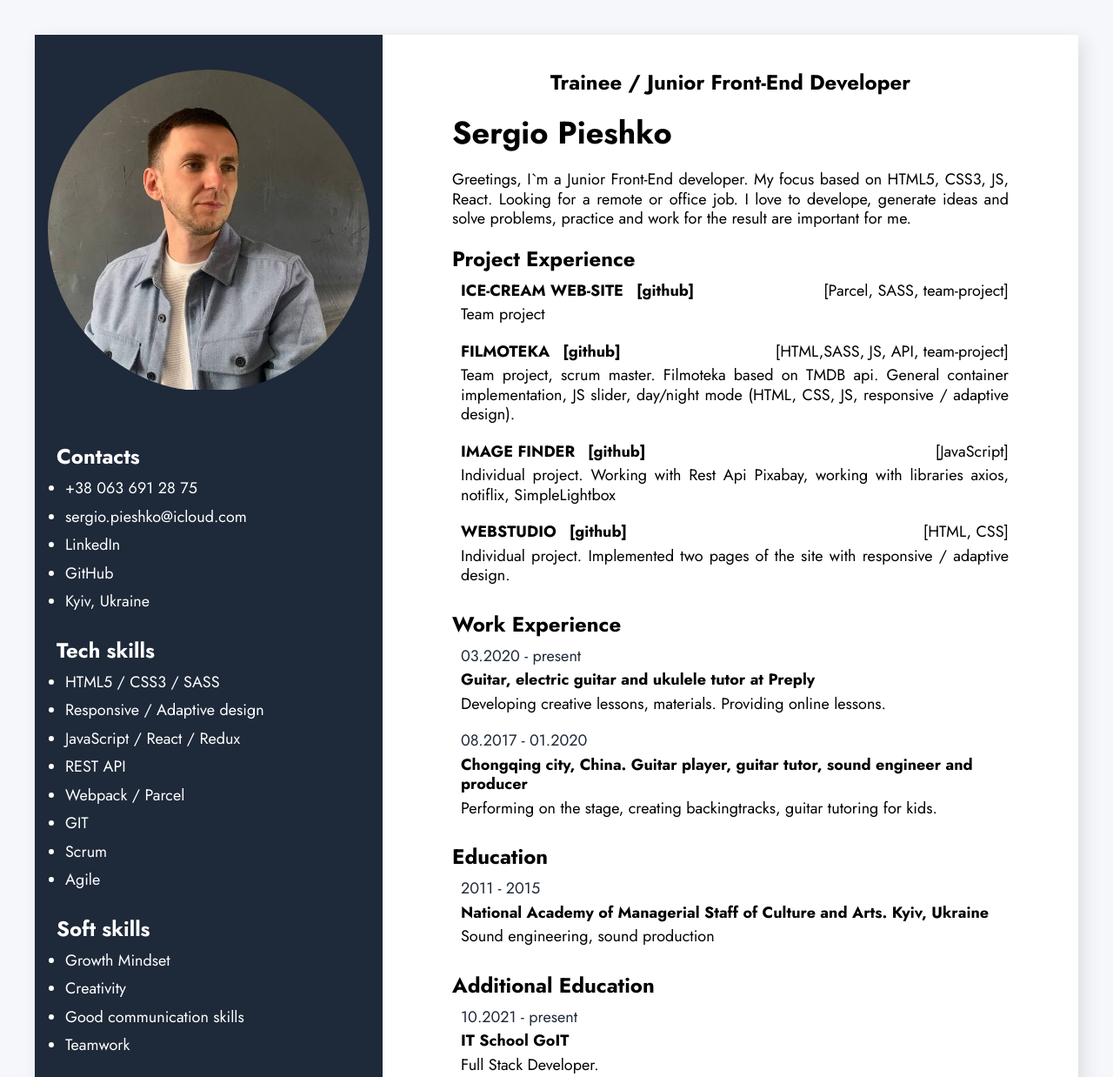
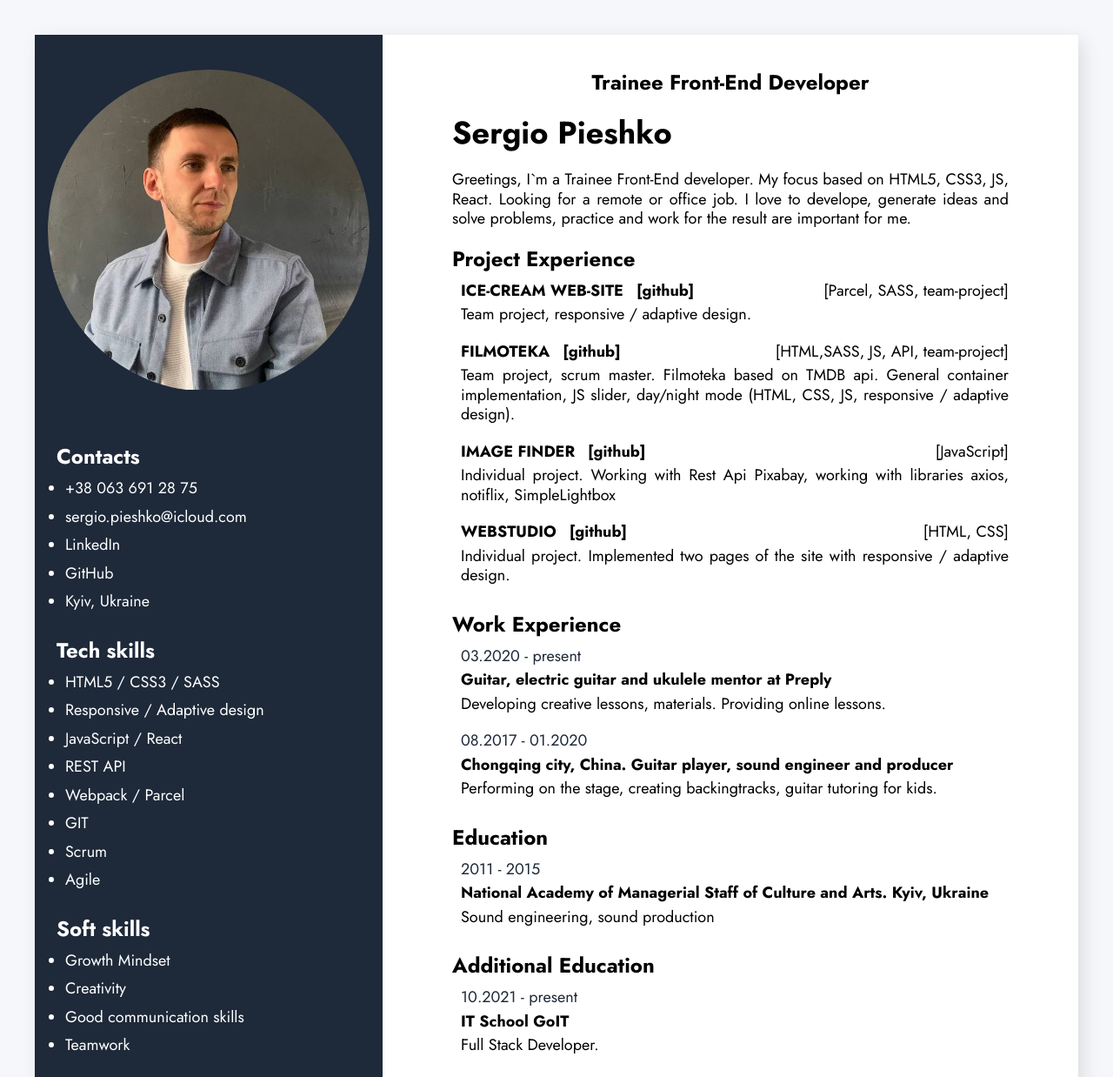
Before and after one commit to SongLng/mycv, a plain HTML site: page index.html in a window 1280 px wide. Shown: the top 1238 px of the page at 87% size. Drawn offline with Linux system fonts and the light colour scheme; files that its build step writes are made by us from their sources.

Commit message:
update info

```diff
--- a/index.html
+++ b/index.html
@@ -18,10 +18,10 @@
 <body>
     <main class="container">
         <div class="contentSection">
-            <h2 class="profession">Trainee / Junior Front-End Developer</h2>
+            <h2 class="profession">Trainee Front-End Developer</h2>
             <h1 class="title">Sergio Pieshko</h1>
             <p class="text">
-                Greetings, I`m a Junior Front-End developer. My focus based on HTML5,
+                Greetings, I`m a Trainee Front-End developer. My focus based on HTML5,
                 CSS3, JS, React. Looking for a
                 remote or office job. I love to develope, generate ideas and solve problems, practice and work for the
                 result are important for me.
@@ -41,7 +41,7 @@
                             <span class="linkSpan"> [Parcel, SASS, team-project] </span>
                     </div>
                     <p class="itemText">
-                        Team project
+                        Team project, responsive / adaptive design.
                     </p>
                 </li>
 
@@ -107,7 +107,7 @@
                 <li class="contentItem">
                     <p class="duration">03.2020 - present</p>
                     <p class="place">
-                        Guitar, electric guitar and ukulele tutor at Preply
+                        Guitar, electric guitar and ukulele mentor at Preply
                     </p>
                     <p class="role">Developing creative lessons, materials. Providing online lessons. </p>
                 </li>
@@ -115,7 +115,7 @@
                     <p class="duration">08.2017 - 01.2020</p>
                     <p class="place">
                         Chongqing city, China.
-                        Guitar player, guitar tutor, sound engineer and producer
+                        Guitar player, sound engineer and producer
                     </p>
                     <p class="role"> Performing on the stage, creating backingtracks, guitar tutoring for kids. </p>
                 </li>
@@ -201,7 +201,7 @@
                         <span class="sidebarText"> Responsive / Adaptive design </span>
                     </li>
                     <li class="sidebarItem">
-                        <span class="sidebarText"> JavaScript / React / Redux </span>
+                        <span class="sidebarText"> JavaScript / React  </span>
                     </li>
                     <li class="sidebarItem">
                         <span class="sidebarText"> REST API </span>
@@ -245,9 +245,7 @@
                     <li class="sidebarItem">
                         <span class="sidebarText">English - Upper-intermediate</span>
                     </li>
-                    <li class="sidebarItem">
-                        <span class="sidebarText">Chinese - Pre-intermediate</span>
-                    </li>
+
                 </ul>
             </div>
         </aside>
```
